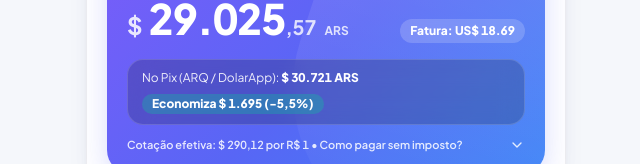
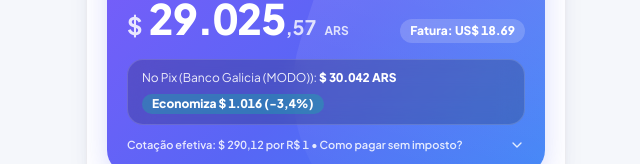
Before and after one commit to albinowilliam3-afk/CalculadoraPix, a React (Vite) app: page / in a window 1280 px wide. Shown: the part 428-592 px from the top of the page, without its empty margins (314-954 px from the left). Built offline with nearby package versions, Linux system fonts and the light colour scheme; no server answers.

Commit message:
feat: set Banco Galicia (MODO) as the default Pix wallet alongside Ualá for cards

```diff
--- a/src/App.tsx
+++ b/src/App.tsx
@@ -64,7 +64,10 @@ function loadInitialUserState(initialBundle: LiveMarketBundle): PersistedUserSta
           parsed.arqRateInput || formatArs(initialBundle.arqLiveRate ?? 308),
         isArqManual: Boolean(parsed.isArqManual),
         selectedBankSlug: parsed.selectedBankSlug || defaultBank,
-        selectedPixSlug: parsed.selectedPixSlug || 'arq',
+        selectedPixSlug:
+          !parsed.selectedPixSlug || parsed.selectedPixSlug === 'arq'
+            ? 'banco-galicia'
+            : parsed.selectedPixSlug,
         paymentMode: parsed.paymentMode || 'card',
         inputCurrency: parsed.inputCurrency || 'BRL',
         manualOficialInput: parsed.manualOficialInput || '1553',
@@ -86,7 +89,7 @@ function loadInitialUserState(initialBundle: LiveMarketBundle): PersistedUserSta
     arqRateInput: formatArs(initialBundle.arqLiveRate ?? 308),
     isArqManual: false,
     selectedBankSlug: defaultBank,
-    selectedPixSlug: 'arq',
+    selectedPixSlug: 'banco-galicia',
     paymentMode: 'card',
     inputCurrency: 'BRL',
     manualOficialInput: '1553',
@@ -231,7 +234,7 @@ export const App: React.FC = () => {
 
         setUserState((prev) => {
           let nextArqInput = prev.arqRateInput;
-          const activePixSlug = prev.selectedPixSlug || 'arq';
+          const activePixSlug = prev.selectedPixSlug || 'banco-galicia';
           const matchedPix = fresh.pixProviders.find((p) => p.slug === activePixSlug);
 
           if (!prev.isArqManual) {
@@ -307,7 +310,7 @@ export const App: React.FC = () => {
 
   const paymentMode: PaymentMode = userState.paymentMode || 'card';
   const inputCurrency: InputCurrencyMode = userState.inputCurrency || 'BRL';
-  const selectedPixSlug = userState.selectedPixSlug || 'arq';
+  const selectedPixSlug = userState.selectedPixSlug || 'banco-galicia';
 
   const { activeOficialRate, activeBankName } = useMemo(() => {
     if (userState.selectedBankSlug === 'manual') {
@@ -349,7 +352,7 @@ export const App: React.FC = () => {
   const { activePixProvider, activePixRate, activePixName } = useMemo(() => {
     const foundPix =
       market.pixProviders.find((p) => p.slug === selectedPixSlug) ||
-      market.pixProviders.find((p) => p.slug === 'arq') ||
+      market.pixProviders.find((p) => p.slug === 'banco-galicia') ||
       market.pixProviders[0] ||
       null;
 
@@ -359,7 +362,7 @@ export const App: React.FC = () => {
         activePixRate:
           cotacaoArqNumeric > 0
             ? cotacaoArqNumeric
-            : (foundPix?.effectiveArsPerBrl ?? market.arqLiveRate ?? 308),
+            : (foundPix?.effectiveArsPerBrl ?? 300.42),
         activePixName: foundPix
           ? `${foundPix.prettyName} (manual)`
           : 'Pix Manual',
@@ -374,11 +377,11 @@ export const App: React.FC = () => {
       };
     }
 
+    const defaultGalicia = market.pixProviders.find((p) => p.slug === 'banco-galicia');
     return {
-      activePixProvider: null,
-      activePixRate:
-        cotacaoArqNumeric > 0 ? cotacaoArqNumeric : (market.arqLiveRate ?? 308),
-      activePixName: 'ARQ (DolarApp)',
+      activePixProvider: defaultGalicia || null,
+      activePixRate: defaultGalicia?.effectiveArsPerBrl ?? 300.42,
+      activePixName: defaultGalicia?.prettyName ?? 'Banco Galicia (MODO)',
     };
   }, [
     cotacaoArqNumeric,
@@ -572,7 +575,7 @@ export const App: React.FC = () => {
       arqRateInput: formatArs(liveArq),
       isArqManual: false,
       selectedBankSlug: defaultBank,
-      selectedPixSlug: 'arq',
+      selectedPixSlug: 'banco-galicia',
       purchaseBrlInput: '100',
       usdAmountInput: '20',
       arsBudgetInput: '30000',
@@ -581,7 +584,7 @@ export const App: React.FC = () => {
         davidGuardEnabled: prev.config.davidGuardEnabled,
       },
     }));
-    showToast('⚡ Padrão Ualá + ARQ (ao vivo) restaurado!');
+    showToast('⚡ Padrão Ualá + Banco Galicia (ao vivo) restaurado!');
   };
 
   const handleSecretTripleTap = () => {
@@ -720,18 +723,18 @@ export const App: React.FC = () => {
             }))
           }
           onResetArqToLive={() => {
-            const arqProvider =
-              market.pixProviders.find((p) => p.slug === 'arq') ||
+            const galiciaProvider =
+              market.pixProviders.find((p) => p.slug === 'banco-galicia') ||
               market.pixProviders[0];
-            const liveRate = arqProvider?.effectiveArsPerBrl ?? market.arqLiveRate;
+            const liveRate = galiciaProvider?.effectiveArsPerBrl ?? 300.42;
             if (!liveRate) return;
             setUserState((prev) => ({
               ...prev,
-              selectedPixSlug: 'arq',
+              selectedPixSlug: 'banco-galicia',
               arqRateInput: formatArs(liveRate),
               isArqManual: false,
             }));
-            showToast(`Cotação ARQ ao vivo restaurada: $${formatArs(liveRate)}`);
+            showToast(`Cotação Banco Galicia (MODO) ao vivo restaurada: $${formatArs(liveRate)}`);
           }}
           onSelectBank={(slug) =>
             setUserState((prev) => ({
--- a/src/components/SmartConverterHero.tsx
+++ b/src/components/SmartConverterHero.tsx
@@ -835,7 +835,7 @@ export const SmartConverterHero: React.FC<SmartConverterHeroProps> = ({
               : top5PixWallets.map((wallet) => {
                   const wRate = wallet.effectiveArsPerBrl || 0;
                   const isSelected = !isArqManual && selectedPixSlug === wallet.slug;
-                  const isArq = wallet.slug === 'arq';
+                  const isDefaultPix = wallet.slug === 'banco-galicia';
                   const walletsOnly = pixProviders.filter(
                     (p) => p.estimationBasis !== 'Oficial CBU'
                   );
@@ -878,7 +878,7 @@ export const SmartConverterHero: React.FC<SmartConverterHeroProps> = ({
                             <span className="truncate text-xs font-extrabold text-[var(--text-primary)]">
                               {wallet.prettyName}
                             </span>
-                            {isArq && (
+                            {isDefaultPix && (
                               <span className="rounded bg-emerald-500/15 px-1.5 py-0.5 text-[9px] font-extrabold text-emerald-600 dark:text-emerald-400">
                                 PADRÃO
                               </span>
```
